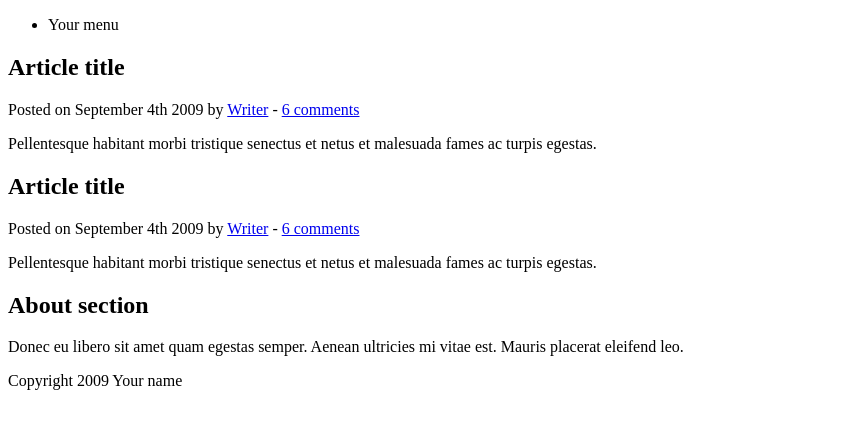
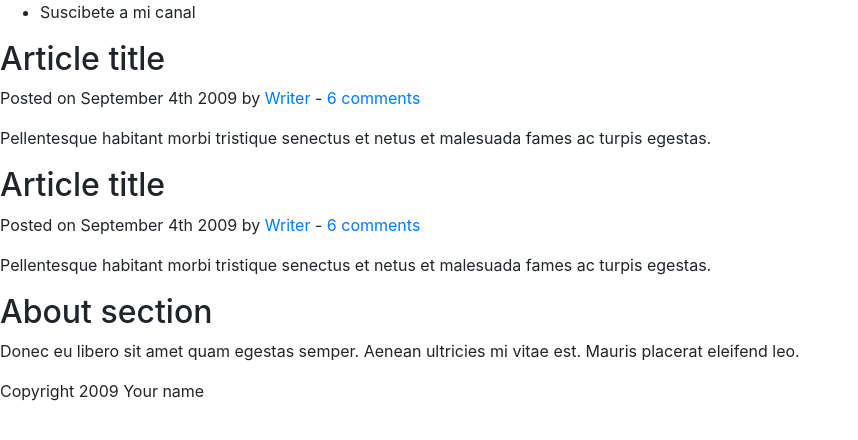
Before and after one commit to dilo944/demo-repo2, a plain HTML site: page index.html in a window 1280 px wide. Shown: the whole page, without its empty margins (0-858 px from the left). Drawn offline with nearby package versions, Linux system fonts and the light colour scheme.

Commit message:
Se modifico el título

```diff
--- a/index.html
+++ b/index.html
@@ -3,8 +3,10 @@
 <html>
 
 <head>
+
+	<link rel="stylesheet" href="https://maxcdn.bootstrapcdn.com/bootstrap/4.0.0/css/bootstrap.min.css">
 	<meta http-equiv="Content-Type" content="text/html; charset=UTF-8" />
-	<title>Your Website</title>
+	<title>Diloentutos PC</title>
 </head>
 
 <body>
@@ -12,7 +14,7 @@
 	<header>
 		<nav>
 			<ul>
-				<li>Your menu</li>
+				<li>Suscibete a mi canal</li>
 			</ul>
 		</nav>
 	</header>
```
